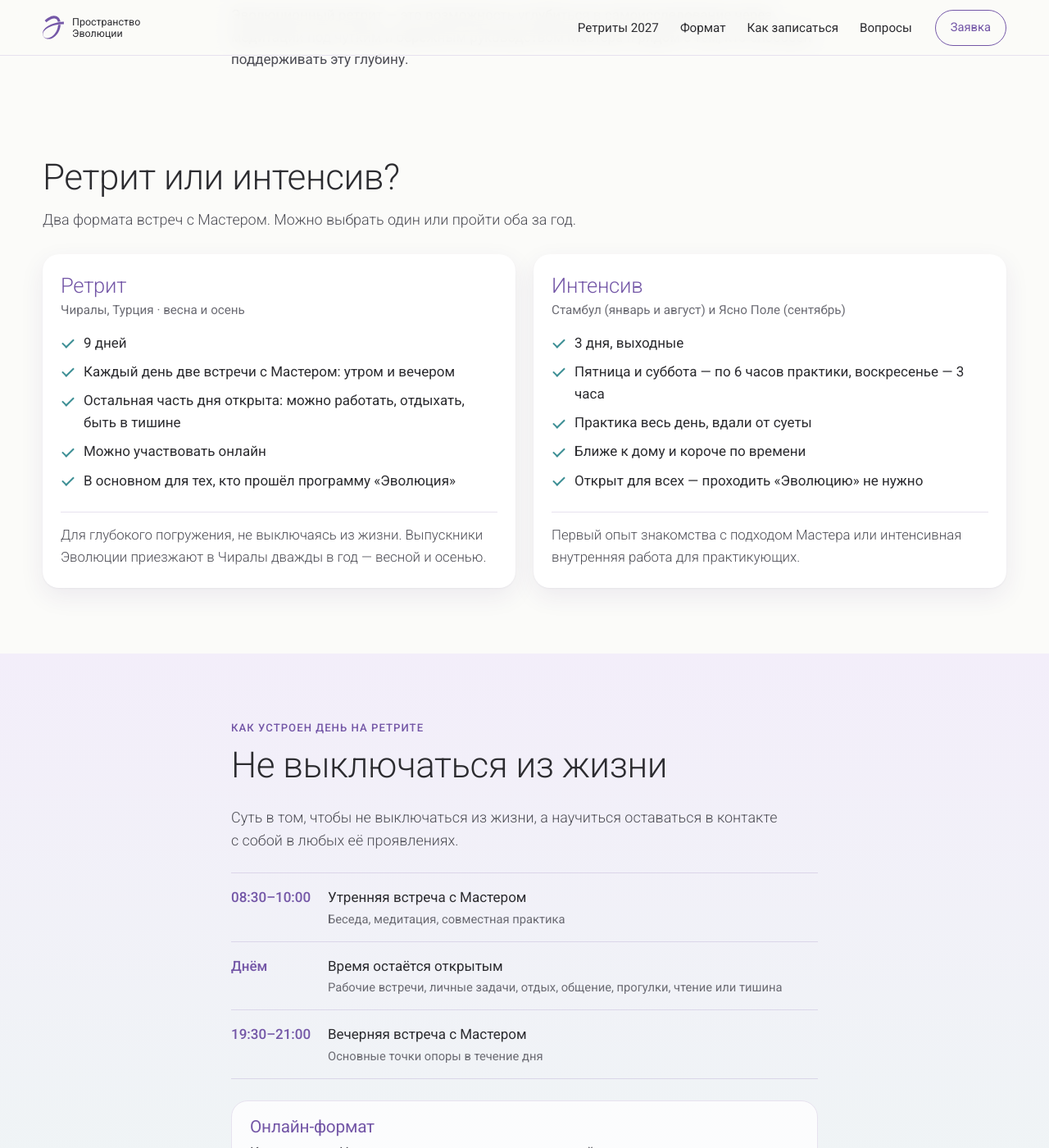
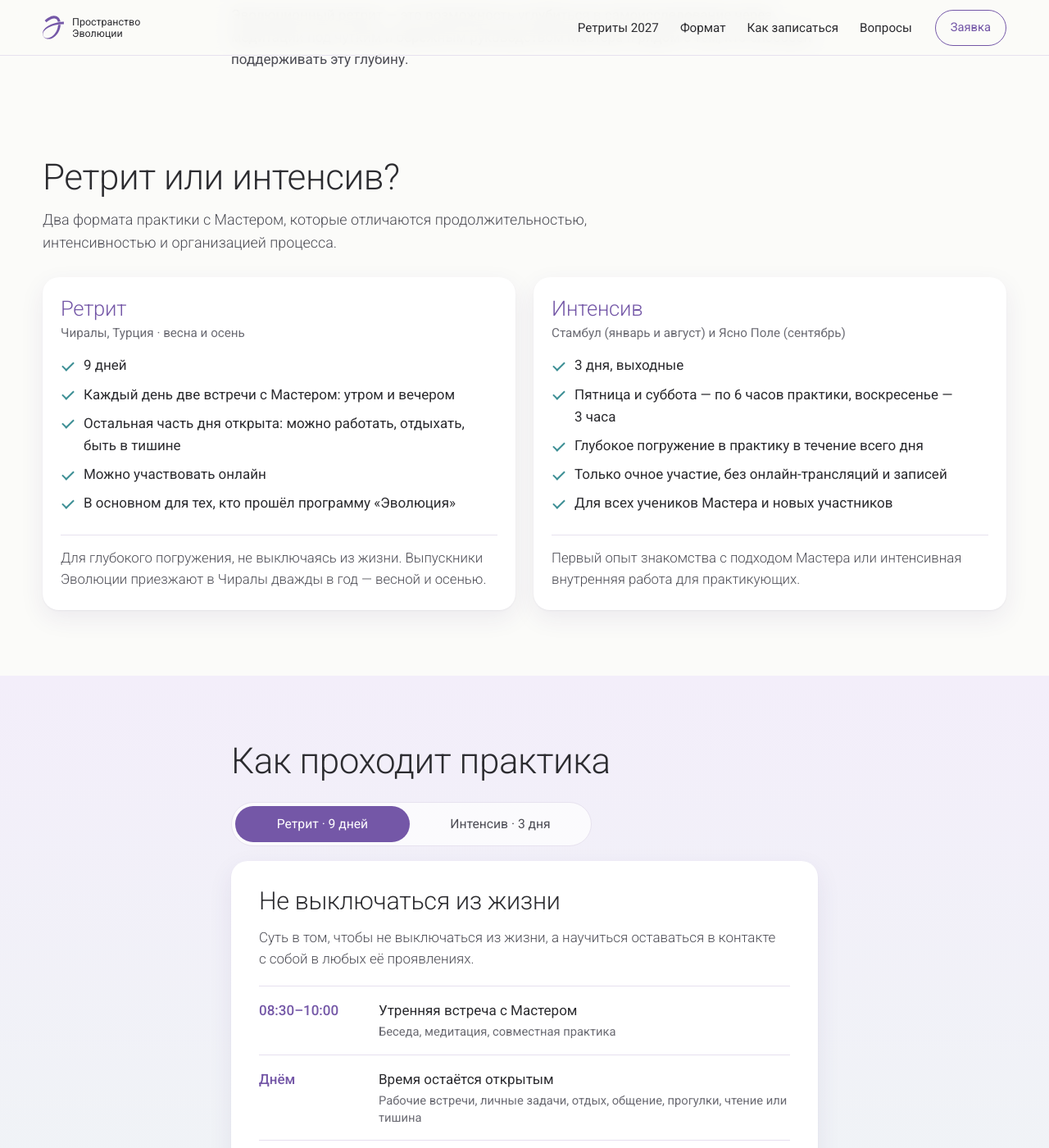
Before and after one commit to timurumarov1984-afk/evolution-retreats-2027, a Jekyll site: the page built from index.html, in a window 1280 px wide and 1400 px high, scrolled down 2456 px. Shown: the whole window at 82% size. Built offline with Jekyll 4.4.1, drawn with Linux system fonts in a browser that asks for light colours.

Commit message:
Главная: «Как проходит практика» с переключателем, правки карточки «Интенсив»
- «Ретрит или интенсив?»: новый подзаголовок.
- Карточка «Интенсив»: три новых пункта (погружение весь день,
  только очно, для всех учеников и новых участников).
- Вместо «Как устроен день на ретрите» — блок «Как проходит практика»:
  две карточки, «Ретрит · 9 дней» и «Интенсив · 3 дня», с переключателем.
  Без скриптов карточки идут одна за другой.

Co-Authored-By: Claude Fable 5.2 <noreply@anthropic.com>

```diff
--- a/_data/site.yml
+++ b/_data/site.yml
@@ -41,7 +41,7 @@ intro:
 # Ретрит или интенсив — короткое сравнение
 formats:
   title: "Ретрит или интенсив?"
-  lead: "Два формата встреч с Мастером. Можно выбрать один или пройти оба за год."
+  lead: "Два формата практики с Мастером, которые отличаются продолжительностью, интенсивностью и организацией процесса."
   items:
     - name: "Ретрит"
       where: "Чиралы, Турция · весна и осень"
@@ -56,20 +56,35 @@ formats:
       where: "Стамбул (январь и август) и Ясно Поле (сентябрь)"
       facts:
         - "3 дня, выходные"
-        - "Пятница и суббота — по 6 часов практики, воскресенье — 3 часа"
-        - "Практика весь день, вдали от суеты"
-        - "Ближе к дому и короче по времени"
-        - "Открыт для всех — проходить «Эволюцию» не нужно"
+        - "Пятница и суббота — по 6&nbsp;часов практики, воскресенье — 3&nbsp;часа"
+        - "Глубокое погружение в практику в течение всего дня"
+        - "Только очное участие, без онлайн-трансляций и записей"
+        - "Для всех учеников Мастера и новых участников"
       for: "Первый опыт знакомства с подходом Мастера или интенсивная внутренняя работа для практикующих."
 
-# День на ретрите
+# Как проходит практика: две карточки с переключателем — ретрит и интенсив.
+# tab — подпись на кнопке переключателя, title и text — заголовок и вступление карточки, rows — строки расписания.
+# online: true — под расписанием показать блок «Онлайн-формат» (текст ниже, в разделе online).
 day:
-  title: "Не выключаться из жизни"
-  text: "Суть в том, чтобы не выключаться из жизни, а научиться оставаться в контакте с собой в любых её проявлениях."
+  title: "Как проходит практика"
   items:
-    - { time: "08:30–10:00", what: "Утренняя встреча с Мастером", note: "Беседа, медитация, совместная практика" }
-    - { time: "Днём", what: "Время остаётся открытым", note: "Рабочие встречи, личные задачи, отдых, общение, прогулки, чтение или тишина" }
-    - { time: "19:30–21:00", what: "Вечерняя встреча с Мастером", note: "Основные точки опоры в течение дня" }
+    - key: retreat
+      tab: "Ретрит · 9&nbsp;дней"
+      title: "Не выключаться из жизни"
+      text: "Суть в том, чтобы не выключаться из жизни, а научиться оставаться в контакте с собой в любых её проявлениях."
+      online: true
+      rows:
+        - { time: "08:30–10:00", what: "Утренняя встреча с Мастером", note: "Беседа, медитация, совместная практика" }
+        - { time: "Днём", what: "Время остаётся открытым", note: "Рабочие встречи, личные задачи, отдых, общение, прогулки, чтение или тишина" }
+        - { time: "19:30–21:00", what: "Вечерняя встреча с Мастером", note: "Основные точки опоры в течение дня" }
+    - key: intensive
+      tab: "Интенсив · 3&nbsp;дня"
+      title: "Больше часов практики в короткое время"
+      text: "Это позволяет прервать череду повседневных дел и полностью погрузиться в практику в присутствии Мастера."
+      rows:
+        - { time: "Пятница", what: "Две сессии по 3&nbsp;часа", note: "С утра до обеда, затем перерыв на обед 2&nbsp;часа и вторая сессия" }
+        - { time: "Суббота", what: "Две сессии по 3&nbsp;часа", note: "С утра до обеда, затем перерыв на обед 2&nbsp;часа и вторая сессия" }
+        - { time: "Воскресенье", what: "Одна сессия, 3&nbsp;часа", note: "С утра до обеда" }
 
 # Кому подходит встреча — подпись на карточке и на странице встречи (поле audience в файле встречи)
 audience:
--- a/assets/css/site.css
+++ b/assets/css/site.css
@@ -194,8 +194,29 @@ section { padding: 56px 0; }
 .tl-note { margin: -8px 0 0; color: var(--ink-2); }
 .tl-what small { display: block; color: var(--muted); font-size: .92rem; line-height: 1.45; margin-top: 2px; }
 .note-card { margin-top: 26px; padding: 20px 22px; border-radius: var(--r); background: rgba(255, 255, 255, .78); border: 1px solid var(--line); }
-.note-card h3 { color: var(--violet); margin-bottom: 6px; }
+.note-card h3, .note-card h4 { margin: 0 0 6px; font-size: 1.3rem; font-weight: 400; line-height: 1.12; letter-spacing: -.01em; color: var(--violet); }
 .note-card p { margin: 0; color: var(--ink-2); }
+
+/* Как проходит практика: переключатель «Ретрит / Интенсив» и две карточки.
+   Без скрипта переключатель скрыт, карточки идут одна за другой и подписаны сверху. */
+.seg { display: grid; grid-template-columns: 1fr 1fr; gap: 4px; max-width: 440px; margin: 0 0 18px; padding: 4px; border-radius: 999px; background: rgba(255, 255, 255, .72); border: 1px solid var(--line); }
+.seg[hidden] { display: none; }
+.seg-btn { min-height: 44px; padding: 0 10px; border: 0; border-radius: 999px; background: transparent; color: var(--ink-2); font: inherit; font-size: .98rem; cursor: pointer; transition: background .15s, color .15s; }
+.seg-btn:hover { color: var(--violet-d); }
+.seg-btn[aria-selected="true"] { background: var(--violet); color: #fff; }
+.seg-btn:focus-visible { outline: 2px solid var(--violet); outline-offset: 2px; }
+.day-card { padding: 24px 20px; border-radius: var(--r); background: var(--white); box-shadow: var(--shadow); }
+.day-card[hidden] { display: none; }
+.day-card + .day-card { margin-top: 16px; }
+.day-card h3 { font-size: clamp(1.45rem, 5.6vw, 1.9rem); font-weight: 300; margin-bottom: .45em; }
+.day-card .lead { margin: 0; font-size: 1.06rem; }
+.day-card .timeline { margin: 20px 0 0; }
+.day-card .timeline li { grid-template-columns: 112px 1fr; }
+.day-card .timeline li:last-child { border-bottom: 0; padding-bottom: 0; }
+.day-card .note-card { margin-top: 20px; background: var(--lilac); border: 0; }
+.tabs-on .day-card-label { display: none; }
+.day-card.is-in { animation: tab-in .25s ease; }
+@keyframes tab-in { from { opacity: 0; transform: translateY(6px); } }
 
 /* Как записаться */
 .steps { list-style: none; margin: 0; padding: 0; display: grid; gap: 12px; counter-reset: st; }
@@ -383,6 +404,8 @@ h2.tri::before { content: ""; position: absolute; left: 2px; top: .52em; border-
   .collage { grid-template-columns: repeat(4, 1fr); grid-auto-rows: calc((100cqi - 36px) / 4 * .82); gap: 12px; }
   .c-hero { grid-row: span 2; }
   .fmt-grid { grid-template-columns: 1fr 1fr; gap: 22px; }
+  .day-card { padding: 32px 34px; }
+  .day-card .timeline li { grid-template-columns: 132px 1fr; }
   .steps { grid-template-columns: 1fr 1fr; }
   .form { padding: 34px 36px; }
   .foot-in { grid-template-columns: 1.4fr 1fr 1fr; }
--- a/assets/js/site.js
+++ b/assets/js/site.js
@@ -242,4 +242,31 @@
     if ('ResizeObserver' in window) new ResizeObserver(post).observe(embed);
     post();
   }
+
+  /* 8. Переключатель «Ретрит / Интенсив» в блоке «Как проходит практика».
+     Кнопки — вкладки: клик или стрелки влево-вправо. Показана одна карточка, вторая скрыта. */
+  $$('[data-tabs]').forEach(function (box) {
+    var list = $('[role="tablist"]', box), tabs = $$('[role="tab"]', box);
+    var panels = tabs.map(function (t) { return document.getElementById(t.getAttribute('aria-controls')); });
+    if (!list || tabs.length < 2 || panels.indexOf(null) >= 0) return;
+    function select(i, byUser, focus) {
+      tabs.forEach(function (t, k) {
+        t.setAttribute('aria-selected', k === i ? 'true' : 'false');
+        t.tabIndex = k === i ? 0 : -1;
+        panels[k].classList.toggle('is-in', !!byUser && k === i && panels[k].hidden); /* плавное появление — только при переключении */
+        panels[k].hidden = k !== i;
+      });
+      if (focus) tabs[i].focus();
+    }
+    panels.forEach(function (p, k) { p.setAttribute('role', 'tabpanel'); p.setAttribute('aria-labelledby', tabs[k].id); });
+    tabs.forEach(function (t, i) {
+      t.addEventListener('click', function () { select(i, true); });
+      t.addEventListener('keydown', function (e) {
+        var n = e.key === 'ArrowRight' ? i + 1 : e.key === 'ArrowLeft' ? i - 1 : e.key === 'Home' ? 0 : e.key === 'End' ? tabs.length - 1 : null;
+        if (n === null) return;
+        e.preventDefault(); select((n + tabs.length) % tabs.length, true, true);
+      });
+    });
+    list.hidden = false; box.classList.add('tabs-on'); select(0);
+  });
 })();
--- a/index.html
+++ b/index.html
@@ -57,20 +57,36 @@ body_class: home
   </div>
 </section>
 
-<section class="day" aria-labelledby="day-h">
+{%- comment -%}
+  Как проходит практика: карточки «Ретрит» и «Интенсив» с переключателем. Тексты — в _data/site.yml → day.
+  Без скрипта переключатель скрыт, и карточки просто идут одна за другой.
+{%- endcomment %}
+<section class="day" id="practice" aria-labelledby="day-h" data-tabs>
   <div class="wrap narrow">
-    <p class="label">Как устроен день на ретрите</p>
     <h2 id="day-h">{{ S.day.title }}</h2>
-    <p class="lead">{% include tx.html s=S.day.text %}</p>
-    <ol class="timeline">
+    <div class="seg" role="tablist" aria-labelledby="day-h" hidden>
       {%- for d in S.day.items %}
-      <li><span class="tl-time">{{ d.time }}</span><span class="tl-what"><b>{% include tx.html s=d.what %}</b><small>{% include tx.html s=d.note %}</small></span></li>
+      <button class="seg-btn" type="button" role="tab" id="day-tab-{{ d.key }}" aria-controls="day-{{ d.key }}" aria-selected="{% if forloop.first %}true{% else %}false{% endif %}"{% unless forloop.first %} tabindex="-1"{% endunless %}>{{ d.tab }}</button>
       {%- endfor %}
-    </ol>
-    <div class="note-card">
-      <h3>{{ S.online.title }}</h3>
-      <p>{% include tx.html s=S.online.text %}</p>
     </div>
+    {%- for d in S.day.items %}
+    <article class="day-card" id="day-{{ d.key }}">
+      <p class="label day-card-label">{{ d.tab }}</p>
+      <h3>{% include tx.html s=d.title %}</h3>
+      <p class="lead">{% include tx.html s=d.text %}</p>
+      <ol class="timeline">
+        {%- for r in d.rows %}
+        <li><span class="tl-time">{{ r.time }}</span><span class="tl-what"><b>{% include tx.html s=r.what %}</b><small>{% include tx.html s=r.note %}</small></span></li>
+        {%- endfor %}
+      </ol>
+      {%- if d.online %}
+      <div class="note-card">
+        <h4>{{ S.online.title }}</h4>
+        <p>{% include tx.html s=S.online.text %}</p>
+      </div>
+      {%- endif %}
+    </article>
+    {%- endfor %}
   </div>
 </section>
 
```
Also changed, not shown: README.md.
